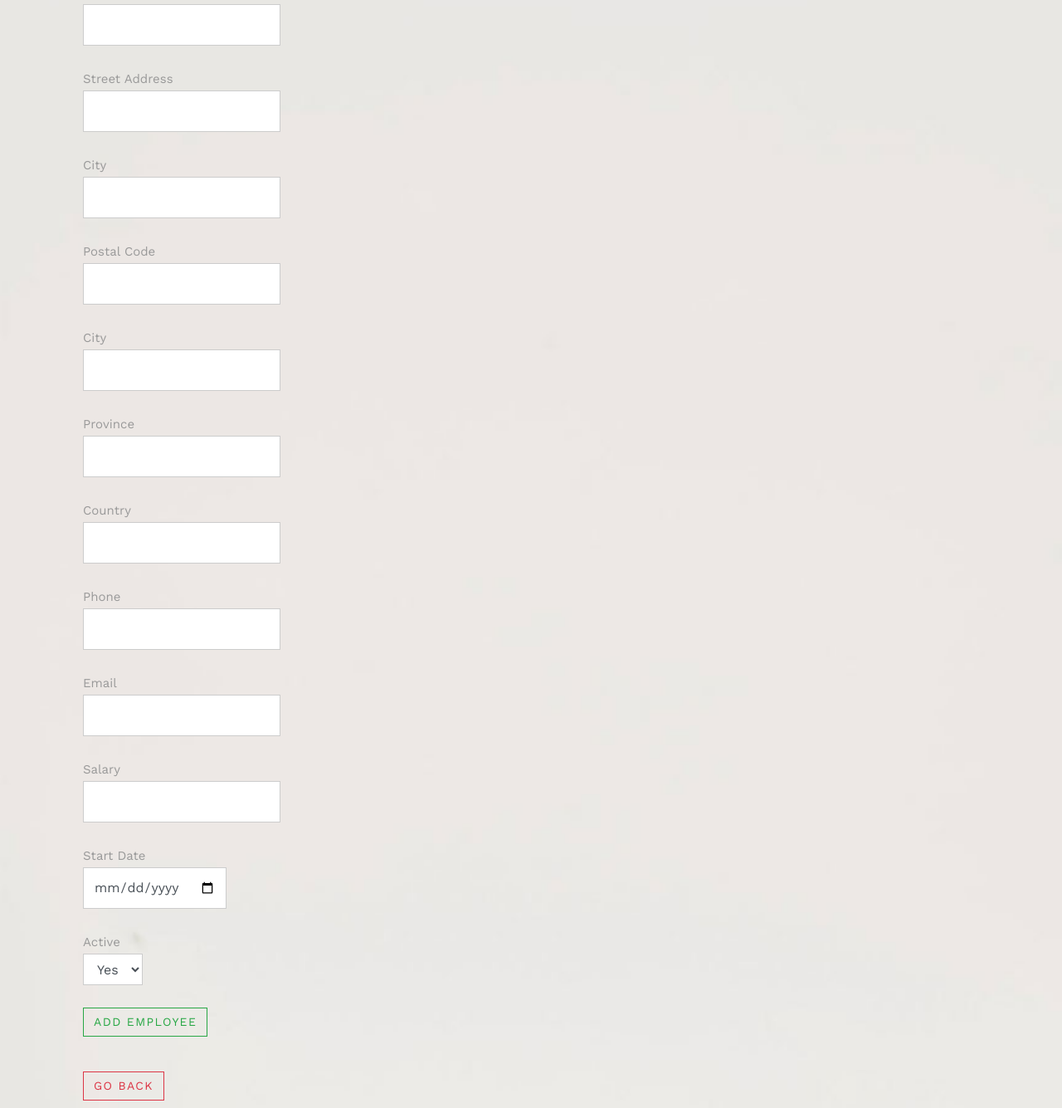
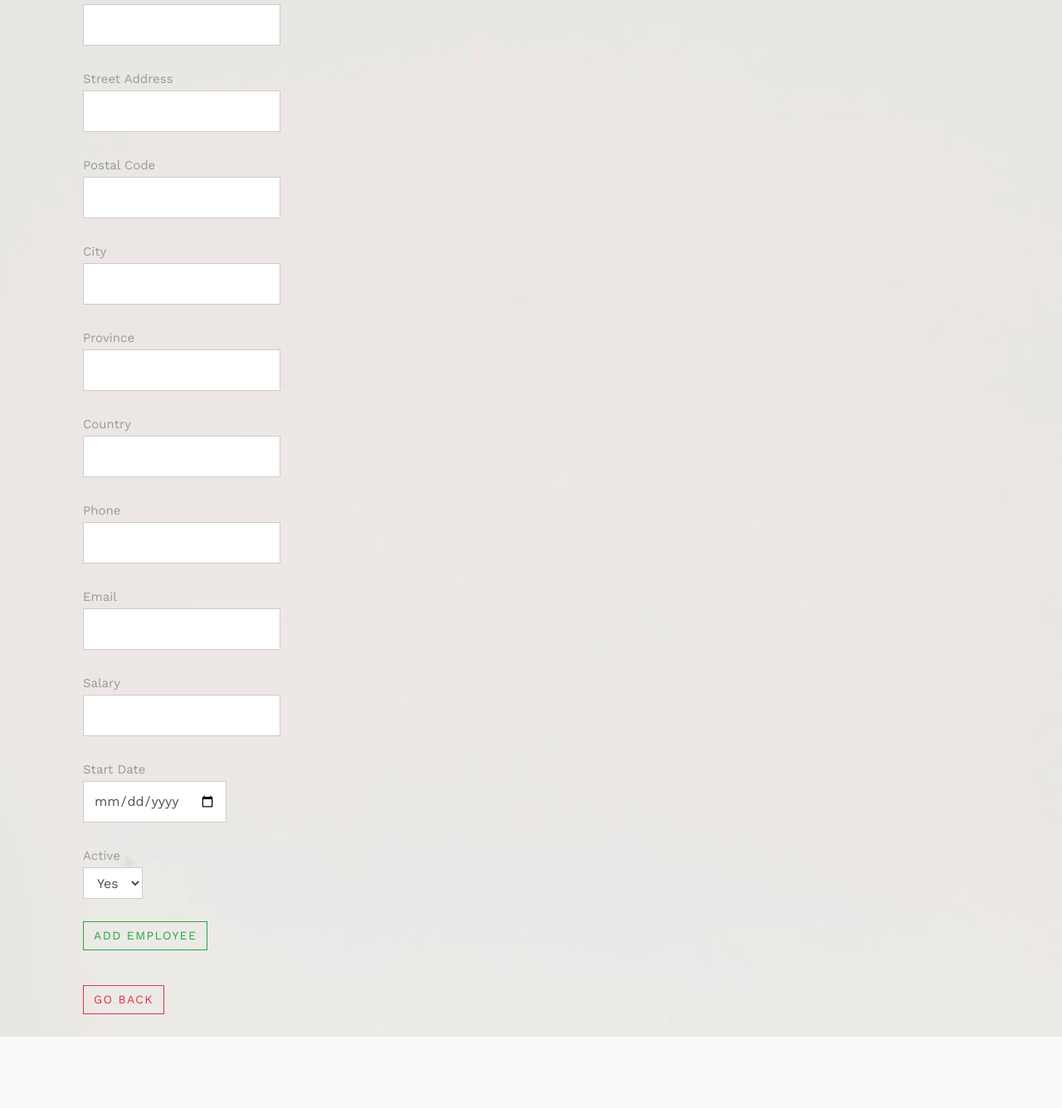
Before and after one commit to Mottelz/Fake-Bank-DB, a PHP site: page /employee/add in a window 1280 px wide. Shown: the part 588-1923 px from the top of the page at 83% size. Run offline with PHP 8.4, Linux system fonts and the light colour scheme; the visitor is signed in with stand-in values (Sample User, id 1); data that the repository does not hold is empty; some web fonts are replaced.

Commit message:
Update employeeAdd.php

```diff
--- a/app/views/employee/employeeAdd.php
+++ b/app/views/employee/employeeAdd.php
@@ -69,13 +69,6 @@
 		<div>
 			Street Address<br />
 			<input type="text" name="street_address" required class="form-control" required style="width:auto;"/>
-		</div>
-
-		<br />
-
-		<div>
-			City<br />
-			<input type="text" name="city" required class="form-control" required style="width:auto;"/>
 		</div>
 
 		<br />
```
